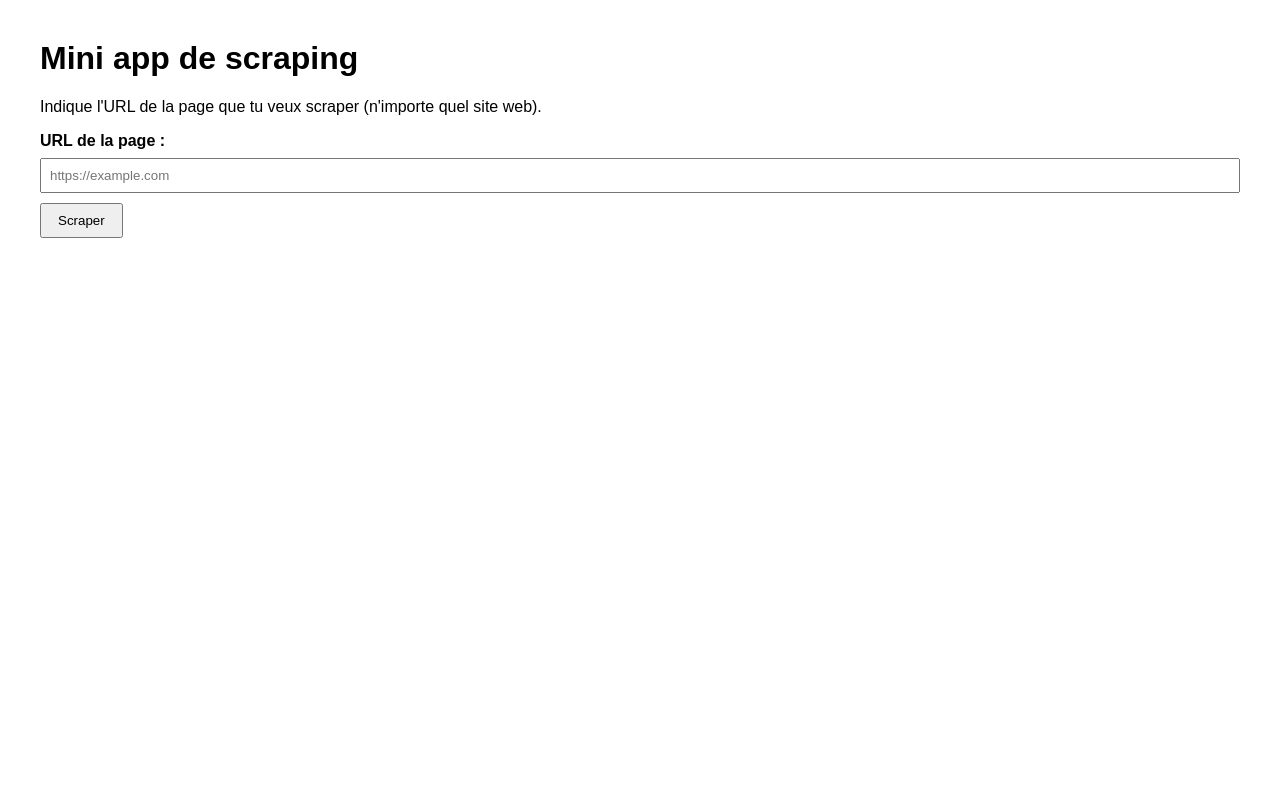
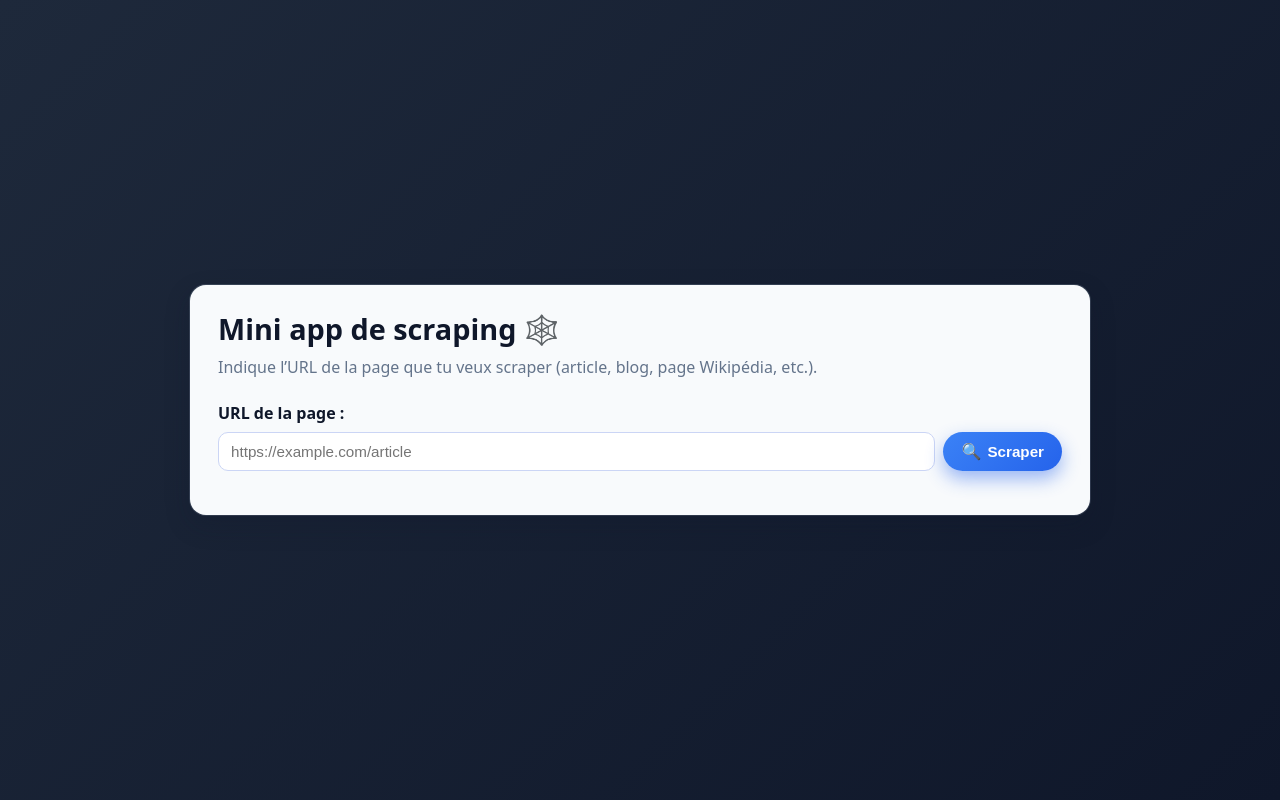
Before and after one commit to Abde21-dev/app_scraper, a Flask app: page / in a window 1280 px wide. Run offline with Flask 3, Linux system fonts and the light colour scheme.

Commit message:
ajout du css

```diff
--- /dev/null
+++ b/static/css/style.css
@@ -0,0 +1,198 @@
+<style>
+        /* --- Styles généraux --- */
+        * {
+            box-sizing: border-box;
+        }
+
+        body {
+            margin: 0;
+            padding: 0;
+            font-family: system-ui, -apple-system, BlinkMacSystemFont, "Segoe UI", sans-serif;
+            background: linear-gradient(135deg, #1e293b, #0f172a);
+            color: #0f172a;
+            min-height: 100vh;
+            display: flex;
+            align-items: center;
+            justify-content: center;
+        }
+
+        .page-wrapper {
+            width: 100%;
+            max-width: 900px;
+            padding: 24px;
+        }
+
+        .card {
+            background: #f8fafc;
+            border-radius: 16px;
+            padding: 24px 28px;
+            box-shadow:
+                0 10px 25px rgba(15, 23, 42, 0.25),
+                0 0 0 1px rgba(148, 163, 184, 0.25);
+        }
+
+        h1 {
+            margin-top: 0;
+            margin-bottom: 8px;
+            font-size: 1.8rem;
+            color: #0f172a;
+        }
+
+        .subtitle {
+            margin-top: 0;
+            margin-bottom: 24px;
+            color: #64748b;
+        }
+
+        /* --- Formulaire --- */
+        form {
+            margin-bottom: 20px;
+        }
+
+        label {
+            display: block;
+            margin-bottom: 8px;
+            font-weight: 600;
+            color: #0f172a;
+        }
+
+        .url-group {
+            display: flex;
+            gap: 8px;
+            flex-wrap: wrap;
+        }
+
+        input[type="text"] {
+            flex: 1;
+            min-width: 250px;
+            padding: 10px 12px;
+            border-radius: 10px;
+            border: 1px solid #cbd5f5;
+            font-size: 0.95rem;
+            outline: none;
+            transition: border-color 0.15s, box-shadow 0.15s, transform 0.1s;
+        }
+
+        input[type="text"]:focus {
+            border-color: #3b82f6;
+            box-shadow: 0 0 0 3px rgba(59, 130, 246, 0.25);
+        }
+
+        button {
+            border: none;
+            border-radius: 999px;
+            padding: 10px 18px;
+            font-size: 0.95rem;
+            font-weight: 600;
+            cursor: pointer;
+            display: inline-flex;
+            align-items: center;
+            gap: 6px;
+            transition: transform 0.1s ease, box-shadow 0.1s ease, background 0.15s ease;
+            white-space: nowrap;
+        }
+
+        .btn-primary {
+            background: linear-gradient(135deg, #3b82f6, #2563eb);
+            color: white;
+            box-shadow: 0 8px 18px rgba(37, 99, 235, 0.45);
+        }
+
+        .btn-primary:hover {
+            transform: translateY(-1px);
+            box-shadow: 0 10px 22px rgba(37, 99, 235, 0.55);
+        }
+
+        .btn-primary:active {
+            transform: translateY(0);
+            box-shadow: 0 6px 14px rgba(37, 99, 235, 0.4);
+        }
+
+        .btn-ghost {
+            background: white;
+            color: #0f172a;
+            border-radius: 999px;
+            border: 1px solid #e2e8f0;
+        }
+
+        .btn-ghost:hover {
+            background: #e5edff;
+        }
+
+        .icon {
+            font-size: 1rem;
+        }
+
+        /* --- Messages --- */
+        .erreur {
+            background: #fee2e2;
+            border: 1px solid #fecaca;
+            color: #b91c1c;
+            padding: 10px 12px;
+            border-radius: 10px;
+            margin-top: 8px;
+            margin-bottom: 16px;
+            font-size: 0.9rem;
+        }
+
+        .notice {
+            font-size: 0.85rem;
+            color: #16a34a;
+            margin-top: 4px;
+            display: none;
+        }
+
+        /* --- Résultat --- */
+        .result-section {
+            margin-top: 24px;
+        }
+
+        .result-header {
+            display: flex;
+            justify-content: space-between;
+            align-items: center;
+            gap: 8px;
+            margin-bottom: 8px;
+        }
+
+        .result-header h2 {
+            margin: 0;
+            font-size: 1.2rem;
+            color: #0f172a;
+        }
+
+        textarea {
+            width: 100%;
+            height: 400px;
+            padding: 12px;
+            border-radius: 12px;
+            border: 1px solid #cbd5e1;
+            font-size: 0.9rem;
+            font-family: "SF Mono", ui-monospace, Menlo, Monaco, Consolas, "Liberation Mono", "Courier New", monospace;
+            resize: vertical;
+            white-space: pre-wrap;
+            background: #0f172a;
+            color: #e5e7eb;
+        }
+
+        textarea:focus {
+            outline: none;
+            border-color: #3b82f6;
+            box-shadow: 0 0 0 3px rgba(59, 130, 246, 0.25);
+        }
+
+        /* --- Responsive --- */
+        @media (max-width: 640px) {
+            .card {
+                padding: 18px 16px;
+            }
+
+            h1 {
+                font-size: 1.5rem;
+            }
+
+            textarea {
+                height: 300px;
+            }
+        }
+    </style>
--- a/templates/index.html
+++ b/templates/index.html
@@ -3,47 +3,33 @@
 <head>
     <meta charset="utf-8">
     <title>Scraper de page web</title>
-    <style>
-        body { font-family: Arial, sans-serif; margin: 40px; }
-        form { margin-bottom: 20px; }
-        label { display: block; margin-bottom: 8px; font-weight: bold; }
-        input[type="text"] {
-            width: 100%;
-            padding: 8px;
-            box-sizing: border-box;
-            margin-bottom: 10px;
-        }
-        button {
-            padding: 8px 16px;
-            cursor: pointer;
-        }
-        .erreur {
-            color: #b00020;
-            margin-top: 10px;
-            font-weight: bold;
-        }
-        textarea {
-            width: 100%;
-            height: 400px;
-            box-sizing: border-box;
-            white-space: pre-wrap;
-        }
-    </style>
+    <link rel="stylesheet" href="{{ url_for('static', filename='css/style.css') }}">
+
 </head>
 <body>
-    <h1>Mini app de scraping</h1>
-    <p>Indique l'URL de la page que tu veux scraper (n'importe quel site web).</p>
+    <div class="page-wrapper">
+        <div class="card">
+            <h1>Mini app de scraping 🕸️</h1>
+            <p class="subtitle">
+                Indique l’URL de la page que tu veux scraper (article, blog, page Wikipédia, etc.).
+            </p>
 
             <form method="POST">
                 <label for="url">URL de la page :</label>
+                <div class="url-group">
                     <input
                         type="text"
                         id="url"
                         name="url"
                         value="{{ url_saisie }}"
-            placeholder="https://example.com"
+                        placeholder="https://example.com/article"
+                        autocomplete="off"
                     >
-        <button type="submit">Scraper</button>
+                    <button type="submit" class="btn-primary">
+                        <span class="icon">🔍</span>
+                        <span>Scraper</span>
+                    </button>
+                </div>
             </form>
 
             {% if erreur %}
@@ -51,8 +37,67 @@
             {% endif %}
 
             {% if texte %}
+                <div class="result-section">
+                    <div class="result-header">
                         <h2>Texte scrapé</h2>
-        <textarea readonly>{{ texte }}</textarea>
+                        <div>
+                            <button type="button" class="btn-ghost" onclick="copierTexte()">
+                                <span class="icon">📋</span>
+                                <span>Copier tout le texte</span>
+                            </button>
+                            <div id="copie-ok" class="notice">
+                                ✅ Texte copié dans le presse-papiers
+                            </div>
+                        </div>
+                    </div>
+                    <textarea id="resultat" readonly>{{ texte }}</textarea>
+                </div>
             {% endif %}
+        </div>
+    </div>
+
+    <script>
+        function copierTexte() {
+            const textarea = document.getElementById("resultat");
+            const notice = document.getElementById("copie-ok");
+            if (!textarea) return;
+
+            const contenu = textarea.value;
+
+            if (navigator.clipboard && navigator.clipboard.writeText) {
+                navigator.clipboard.writeText(contenu).then(function () {
+                    if (notice) {
+                        notice.style.display = "block";
+                        setTimeout(() => {
+                            notice.style.display = "none";
+                        }, 2000);
+                    }
+                }).catch(function () {
+                    // Fallback si le copier moderne échoue
+                    fallbackCopy(textarea, notice);
+                });
+            } else {
+                // Fallback pour vieux navigateurs
+                fallbackCopy(textarea, notice);
+            }
+        }
+
+        function fallbackCopy(textarea, notice) {
+            textarea.focus();
+            textarea.select();
+            try {
+                document.execCommand("copy");
+                if (notice) {
+                    notice.style.display = "block";
+                    setTimeout(() => {
+                        notice.style.display = "none";
+                    }, 2000);
+                }
+            } catch (err) {
+                alert("Impossible de copier automatiquement. Copie manuelle : Ctrl+C / Cmd+C.");
+            }
+            window.getSelection().removeAllRanges();
+        }
+    </script>
 </body>
 </html>
```
Lines whose indentation alone changed are shown as unchanged.
